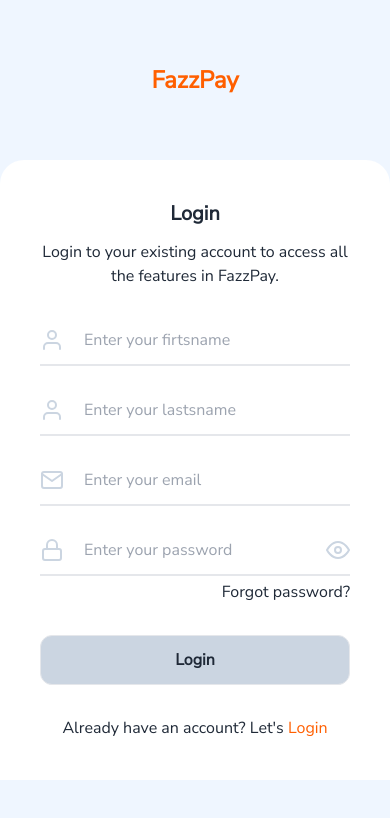
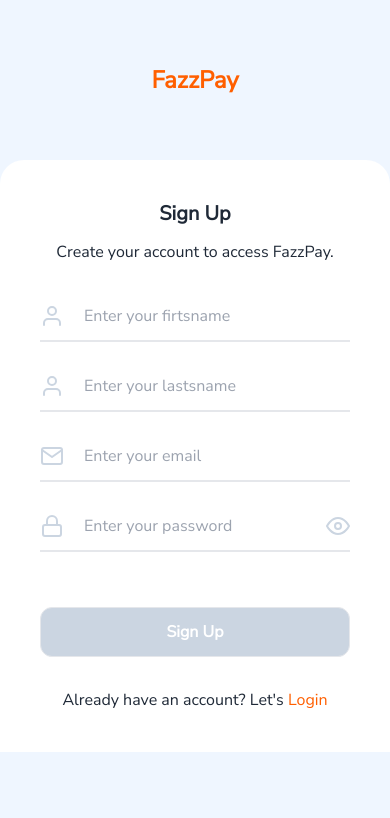
Before and after one commit to mstkm/fw12-letspay, a Next.js app: page /sign-up in a window 390 px wide. Shown: the top 818 px of the page. Built offline with nearby package versions, Linux system fonts and the light colour scheme.

Commit message:
fix responsive

```diff
--- a/pages/sign-up.js
+++ b/pages/sign-up.js
@@ -60,8 +60,8 @@
         </div>
         <div className="bg-white md:bg-transparent p-10 md:p-0 border-none rounded-t-3xl">
         <div className="md:hidden text-center mb-10">
-          <h3 className="font-bold text-xl mb-3">Login</h3>
-          <p>Login to your existing account to access all the features in FazzPay.</p>
+          <h3 className="font-bold text-xl mb-3">Sign Up</h3>
+          <p>Create your account to access FazzPay.</p>
         </div>
         <div className="hidden md:block mb-10">
           <h2 className="font-bold text-xl mb-5">Start Accessing Banking Needs With All Devices and All Platforms With 30.000+ Users</h2>
@@ -80,16 +80,13 @@
             <Mail className={filledEmail ? 'text-primary' : 'text-slate-300'} />
             <input onChange={(e)=> checkEmailValue(e.target.value)} type='text' name='email' placeholder='Enter your email' className="flex-1 bg-transparent focus:outline-none"/>
           </div>
-          <div className={`flex gap-5 mb-1 pb-3 border-b-2 ${filledPassword ? ' border-primary' : ''}`}>
+          <div className={`flex gap-5 mb-16 pb-3 border-b-2 ${filledPassword ? ' border-primary' : ''}`}>
             <Lock className={filledPassword ? 'text-primary' : 'text-slate-300'}  />
             <input onChange={(e)=> checkPasswordValue(e.target.value)} type={eyePassword ? 'password' : 'text'} name='password' placeholder='Enter your password' className="flex-1 bg-transparent focus:outline-none"/>
             {eyePassword ? <Eye onClick={() => setEyePassword(false)} className={filledPassword ? 'text-primary' : 'text-slate-300'}  /> : <EyeOff onClick={() => setEyePassword(true)} className={filledPassword ? 'text-primary' : 'text-slate-300'}  />}
           </div>
-          <div className="flex justify-end mb-10 text-end">
-            <p className="cursor-pointer w-fit hover:font-bold">Forgot password?</p>
-          </div>
           <div className="flex justify-center items-center w-full h-8 mb-10">
-            <button disabled={!filledEmail || !filledPassword || !filledFirstName || !filledLastName} className={`w-full ${filledEmail && filledPassword ? ' bg-primary' : ' bg-slate-300'} font-bold py-3 border rounded-xl active:w-11/12 active:py-2 active:text-sm`}>Login</button>
+            <button disabled={!filledEmail || !filledPassword || !filledFirstName || !filledLastName} className={`w-full ${filledEmail && filledPassword ? ' bg-primary' : ' bg-slate-300'} font-bold py-3 border rounded-xl active:w-11/12 active:py-2 active:text-sm text-white`}>Sign Up</button>
           </div>
         </form>
         <div className="text-center">
```
